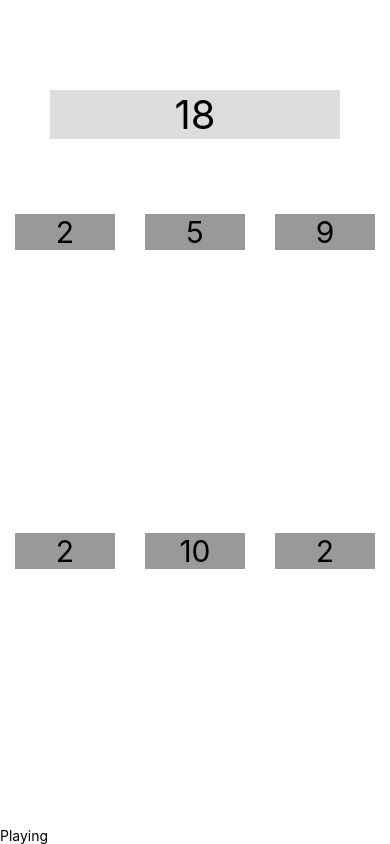
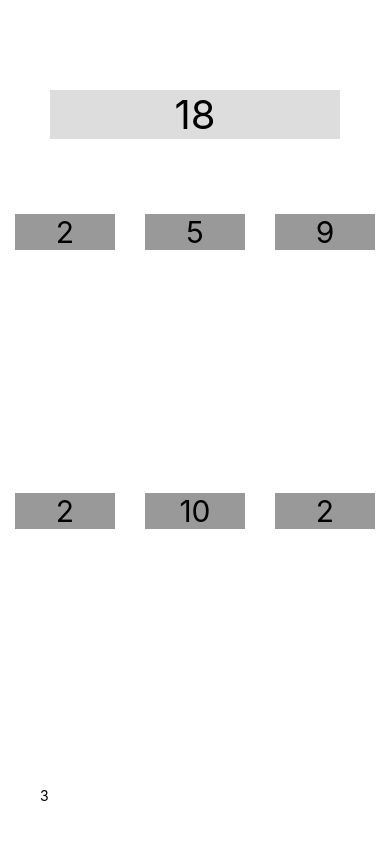
Before and after one commit to amirichnor/TargetGame, a React Native app: screen / in a window 390 px wide. Built offline with nearby package versions, Linux system fonts and the light colour scheme.

Commit message:
working with timers

```diff
--- a/src/components/App.js
+++ b/src/components/App.js
@@ -8,7 +8,7 @@ class App extends Component {
   state = {};
   render() {
     return (
-     <Game randomNumber={6}/>
+     <Game randomNumber={6} initialSecond={10}/>
     );
   }
 }
--- a/src/components/Game.js
+++ b/src/components/Game.js
@@ -3,7 +3,7 @@ import React, {Component} from 'react';
 import RandomNumber from './RandomNumber';
 
 class Game extends Component {
-  state = {selectedIds: []};
+  state = {selectedIds: [], remainingSecond: this.props.initialSecond};
 
   randomNumber = Array.from({length: this.props.randomNumber}).map(
     () => 1 + Math.floor(10 * Math.random()),
@@ -13,6 +13,24 @@ class Game extends Component {
     .slice(0, this.props.randomNumber - 2)
     .reduce((acc, curr) => acc + curr, 0);
 
+  componentDidMount() {
+    this.intervalId = setInterval(() => {
+      this.setState(
+        prevState => {
+          return {remainingSecond: prevState.remainingSecond - 1};
+        },
+        () => {
+          if (this.state.remainingSecond === 0) {
+            clearInterval(this.intervalId);
+          }
+        },
+      );
+    }, 1000);
+  }
+
+  componentWillUnmount(nextProps, nextState) {
+    clearInterval(this.intervalId);
+  }
   isSelected = numberIndex => {
     return this.state.selectedIds.indexOf(numberIndex) >= 0;
   };
@@ -27,12 +45,14 @@ class Game extends Component {
     const sumSelected = this.state.selectedIds.reduce((acc, curr) => {
       return acc + this.randomNumber[curr];
     }, 0);
-
+if(this.state.remainingSecond===0){
+  return 'LOST'
+}
     if (sumSelected > this.target) {
-      return 'Lost';
+      return 'LOST';
     }
-    if (sumSelected === this.target) return 'Won';
-    if (sumSelected < this.target) return 'Playing';
+    if (sumSelected === this.target) return 'WON';
+    if (sumSelected < this.target) return 'PLAYING';
   };
   render() {
     const gameStatus = this.gameStatus();
@@ -46,13 +66,13 @@ class Game extends Component {
             <RandomNumber
               key={index}
               id={index}
-              isDisabled={this.isSelected(index) || gameStatus !== 'Playing'}
+              isDisabled={this.isSelected(index) || gameStatus !== 'PLAYING'}
               number={number}
               onPress={this.selectNumber}
             />
           ))}
         </View>
-        <Text>{gameStatus}</Text>
+        <Text style={{margin: 40}}>{this.state.remainingSecond}</Text>
       </View>
     );
   }
@@ -75,13 +95,13 @@ const styles = StyleSheet.create({
     flexWrap: 'wrap',
     justifyContent: 'space-around',
   },
-  Status_Playing: {
+  Status_PLAYING: {
     backgroundColor: '#ddd',
   },
-  Status_Lost: {
+  Status_LOST: {
     backgroundColor: 'red',
   },
-  Status_Won: {
+  Status_WON: {
     backgroundColor: 'green',
   },
 });
```
